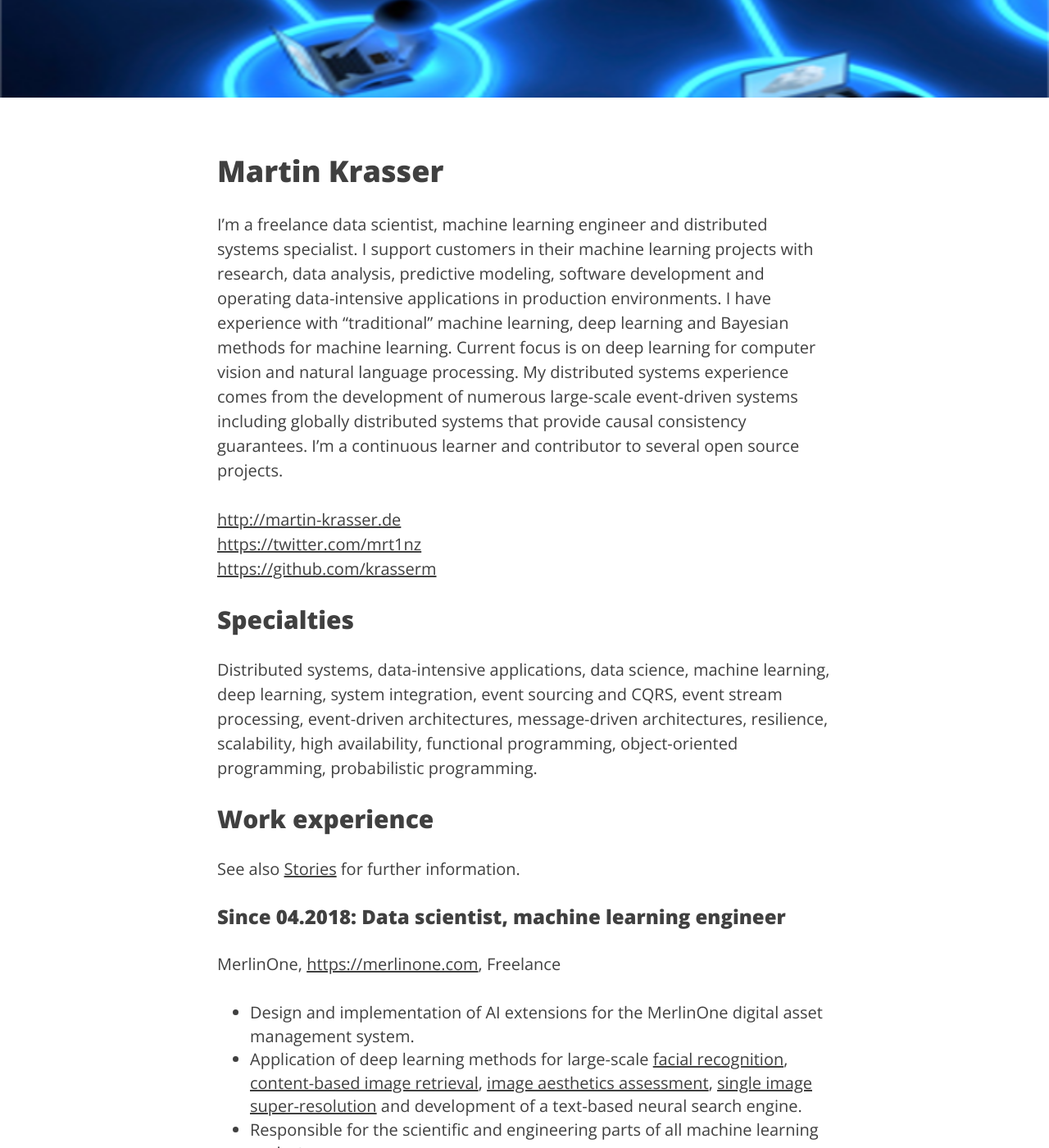
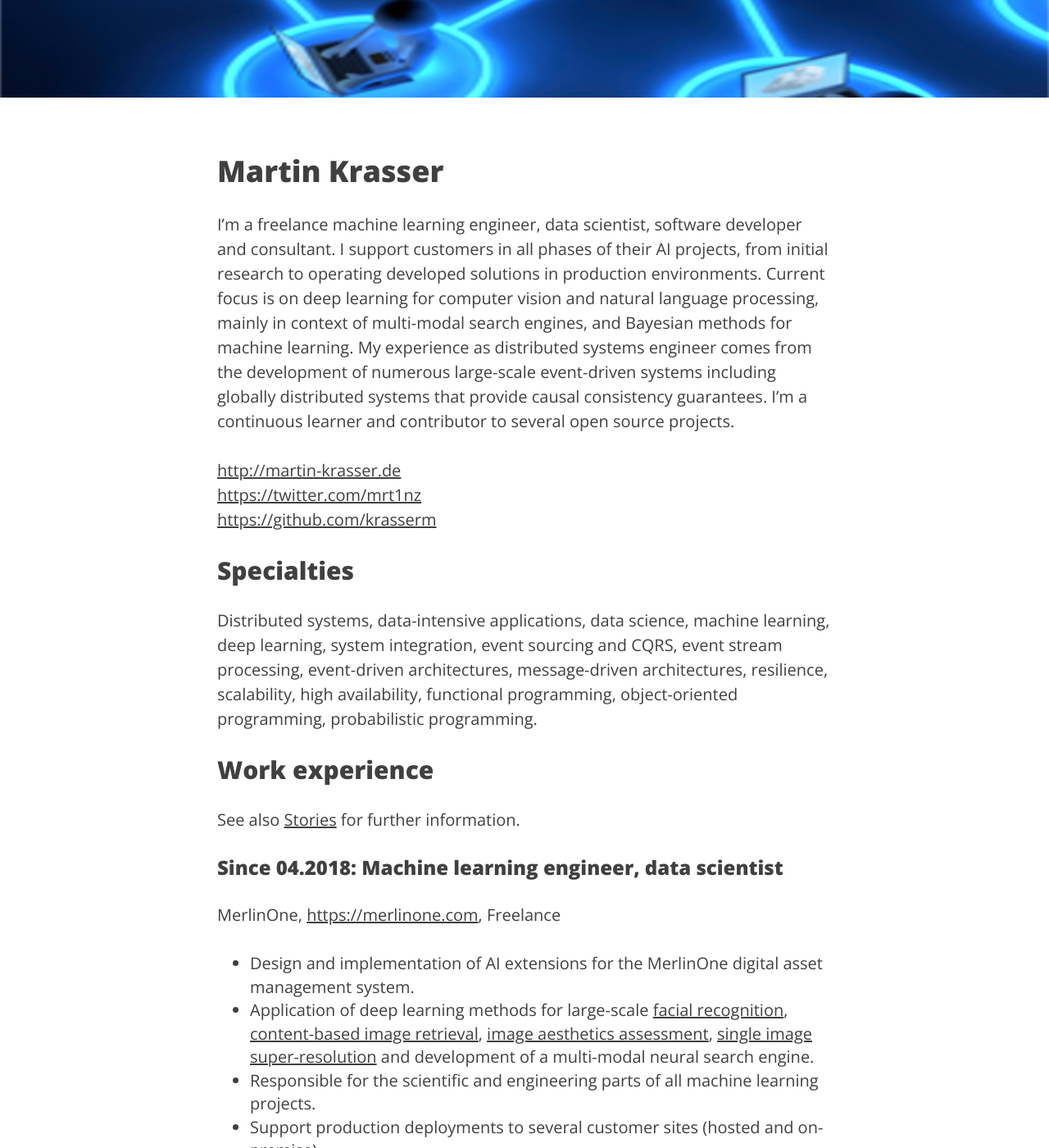
Before and after one commit to krasserm/krasserm.github.io, a Jekyll site: the page built from resume.md, in a window 1280 px wide and 1400 px high, scrolled down 279 px. Shown: the whole window at 82% size. Built offline with Jekyll 4.4.1, drawn with Linux system fonts in a browser that asks for light colours; some of the changed text lies outside the part shown.

Commit message:
Minor update

```diff
--- a/resume.md
+++ b/resume.md
@@ -10,13 +10,12 @@ header-includes:
 
 # Martin Krasser
 
-I'm a freelance data scientist, machine learning engineer and distributed systems specialist. I support customers
-in their machine learning projects with research, data analysis, predictive modeling, software development and operating
-data-intensive applications in production environments. I have experience with "traditional" machine learning, deep
-learning and Bayesian methods for machine learning. Current focus is on deep learning for computer vision and natural
-language processing. My distributed systems experience comes from the development of numerous large-scale event-driven
-systems including globally distributed systems that provide causal consistency guarantees. I'm a continuous learner and
-contributor to several open source projects.
+I'm a freelance machine learning engineer, data scientist, software developer and consultant. I support customers in
+all phases of their AI projects, from initial research to operating developed solutions in production environments.
+Current focus is on deep learning for computer vision and natural language processing, mainly in context of multi-modal
+search engines, and Bayesian methods for machine learning. My experience as distributed systems engineer comes from the
+development of numerous large-scale event-driven systems including globally distributed systems that provide causal
+consistency guarantees. I'm a continuous learner and contributor to several open source projects.
 
 [http://martin-krasser.de](http://martin-krasser.de)
 [https://twitter.com/mrt1nz](https://twitter.com/mrt1nz)
@@ -45,7 +44,7 @@ probabilistic programming.
 
 See also [Stories](https://krasserm.github.io/stories/) for further information.
 
-### Since 04.2018: Data scientist, machine learning engineer
+### Since 04.2018: Machine learning engineer, data scientist
 
 MerlinOne, [https://merlinone.com](https://merlinone.com), Freelance
 
@@ -54,13 +53,13 @@ MerlinOne, [https://merlinone.com](https://merlinone.com), Freelance
   [content-based image retrieval](https://merlinone.com/solutions/merlin-ai-image-similarity/),
   [image aesthetics assessment](https://merlinone.com/solutions/merlin-ai-impact/),
   [single image super-resolution](https://github.com/krasserm/super-resolution)
-  and development of a text-based neural search engine.
+  and development of a multi-modal neural search engine.
 - Responsible for the scientific and engineering parts of all machine learning projects.
 - Support production deployments to several customer sites (hosted and on-premise).
 
-### Since 04.2011: Data scientist, machine learning engineer, software engineer
+### Since 04.2011: Software engineer, machine learning engineer, data scientist
 
-Self-employed, [http://www.martin-krasser.de](http://www.martin-krasser.de)
+Freelancer, [http://www.martin-krasser.de](http://www.martin-krasser.de)
 
 - Research and development for industry machine learning projects.
 - Distributed systems development and consulting services.
```
Also changed, not shown: other parts of resume.md (+1 -1 lines), stories.md (+6 -6 lines).
